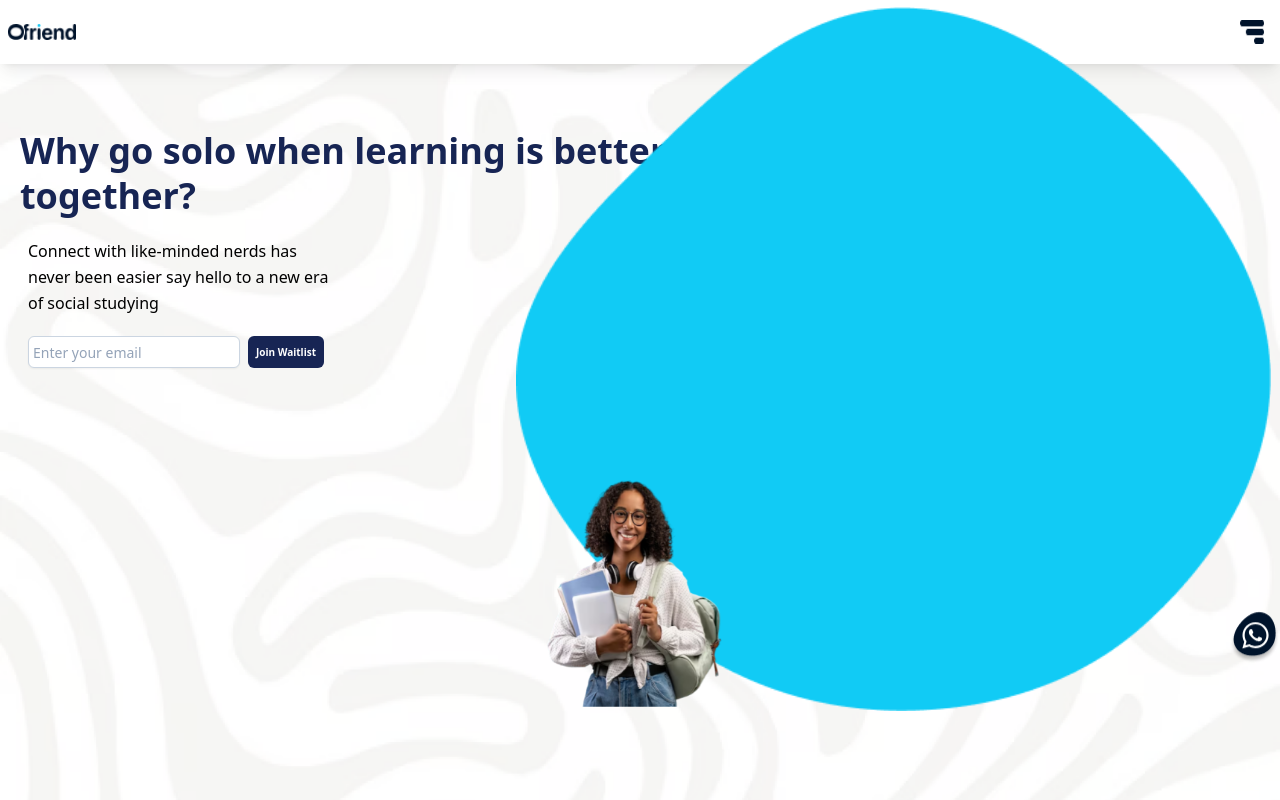
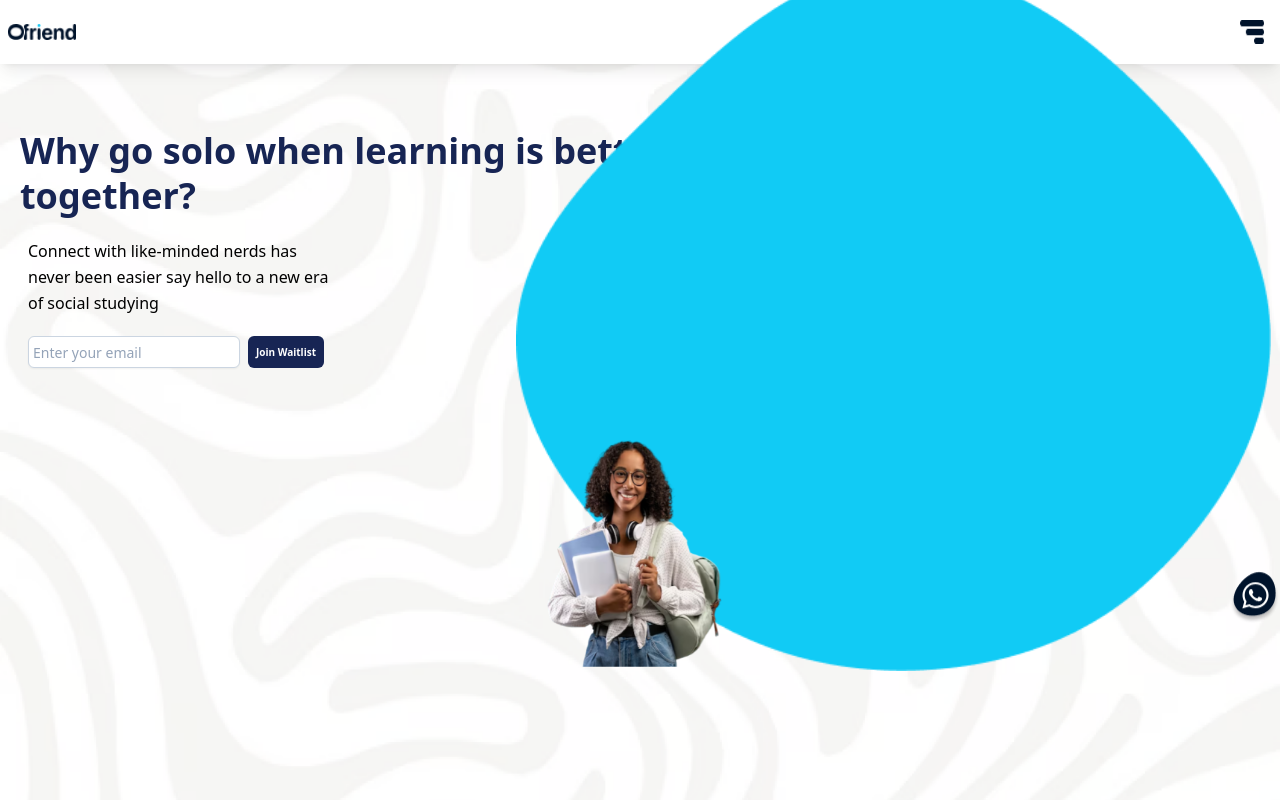
Before and after one commit to devhenode/ofirend-waitlist, a Vue app in the folder client/: page / in a window 1280 px wide. Shown: the top 800 px of the page. Built offline with nearby package versions, Linux system fonts and the light colour scheme.

Commit message:
adjusted Heropage

```diff
--- a/client/src/components/Hero/MainPage.vue
+++ b/client/src/components/Hero/MainPage.vue
@@ -20,7 +20,7 @@
 
       </div>
 
-      <div class="mx-auto mt-10 items-center justify-center text-center md:py-8 lg:w-[500px]">
+      <div class="mx-auto items-center justify-center text-center md:py-8 lg:w-[500px]">
         <img :src="vector"  class="vec  w-[59%] bottom-1 md:top-[125px] inline absolute  mx-3 md:right-25  md:w-1/6">
           <img :src="profile" class="prof w-[200px] -top-2 z-10  inline relative mx-9 md:w-1/2 md:right-8" alt="">
         </img>
```
